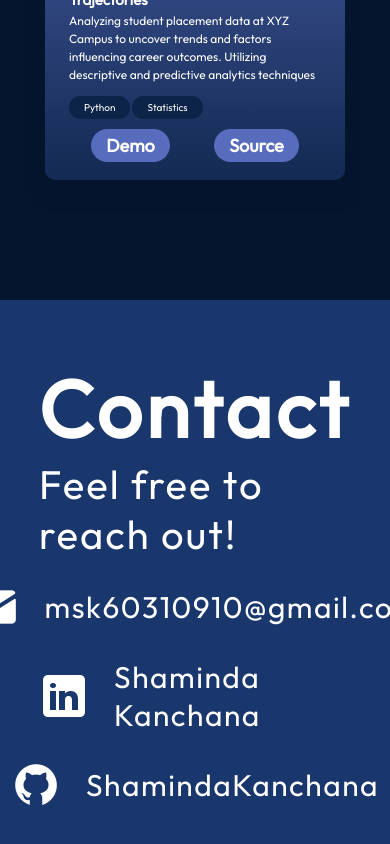
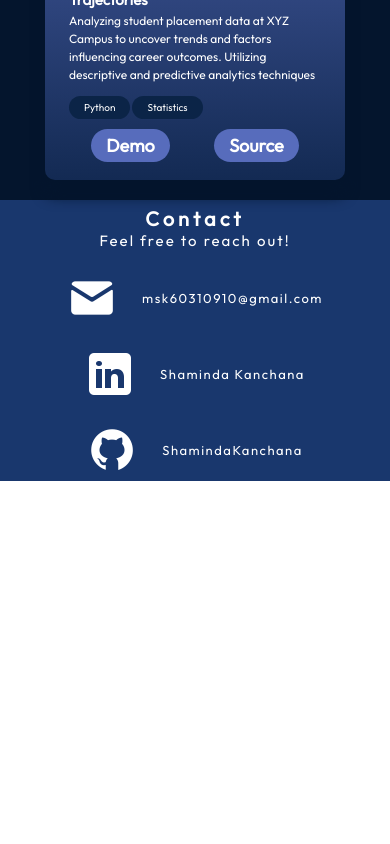
Before and after one commit to ShamindaKanchana/Portfolio, a React (Vite) app in the folder vite-project/: page / in a window 390 px wide. Shown: the part 2637-3481 px from the top of the page. After the commit the page ends 3118 px from the top, so only its background shows below. Built offline with nearby package versions, Linux system fonts and the light colour scheme.

Commit message:
Contact section modified for mobile view

```diff
--- a/vite-project/src/components/Contact/Contact.module.css
+++ b/vite-project/src/components/Contact/Contact.module.css
@@ -1,4 +1,87 @@
 @import "../../vars.css";
+
+
+
+/* For mobile devices */
+@media screen and (max-width: 600px) {
+
+
+
+.container {
+  color: var(--color-text);
+  margin-top: 20px;
+  background-color: var(--color-secondary);
+  display: flex;
+  flex-direction: row;
+  justify-content: space-evenly;
+  width: 100vw;
+  padding: 6px 10%;
+  gap: 5px;
+}
+
+.text h2 {
+  font-size: 20px;
+  font-weight: 700;
+  letter-spacing: 4px;
+}
+
+.text p {
+  font-size: 15px;
+  font-weight: 400;
+  letter-spacing: 2px;
+}
+
+.links {
+  display: flex;
+  flex-direction: column;
+  align-items: flex-start;
+  list-style: none;
+  gap: 26px;
+}
+
+.link {
+  display: flex;
+  align-items: center;
+  gap: 25px;
+}
+
+.link a {
+  color: var(--color-text);
+  text-decoration: none;
+  font-size: 13px;
+  font-weight: 400;
+  letter-spacing: 1.5px;
+}
+
+@media screen and (max-width: 830px) {
+  .container {
+    flex-direction: column;
+    gap: 23px;
+  }
+
+  .text {
+    display: flex;
+    flex-direction: column;
+    align-items: center;
+  }
+
+  .links {
+    align-items: center;
+  }
+}
+
+
+}
+
+
+
+
+
+/* For tablets */
+@media screen and (min-width: 601px) and (max-width: 1499px) {
+
+
+
 
 .container {
   color: var(--color-text);
@@ -62,3 +145,81 @@
     align-items: center;
   }
 }
+
+
+
+}
+
+
+
+/* For desktops */
+@media screen and (min-width: 1500px) {
+
+
+
+.container {
+  color: var(--color-text);
+  margin-top: 120px;
+  background-color: var(--color-secondary);
+  display: flex;
+  flex-direction: row;
+  justify-content: space-evenly;
+  width: 100vw;
+  padding: 58px 10%;
+  gap: 10px;
+}
+
+.text h2 {
+  font-size: 80px;
+  font-weight: 700;
+  letter-spacing: 4px;
+}
+
+.text p {
+  font-size: 40px;
+  font-weight: 400;
+  letter-spacing: 2px;
+}
+
+.links {
+  display: flex;
+  flex-direction: column;
+  align-items: flex-start;
+  list-style: none;
+  gap: 26px;
+}
+
+.link {
+  display: flex;
+  align-items: center;
+  gap: 25px;
+}
+
+.link a {
+  color: var(--color-text);
+  text-decoration: none;
+  font-size: 30px;
+  font-weight: 400;
+  letter-spacing: 1.5px;
+}
+
+@media screen and (max-width: 830px) {
+  .container {
+    flex-direction: column;
+    gap: 23px;
+  }
+
+  .text {
+    display: flex;
+    flex-direction: column;
+    align-items: center;
+  }
+
+  .links {
+    align-items: center;
+  }
+}
+
+
+
+}
```
